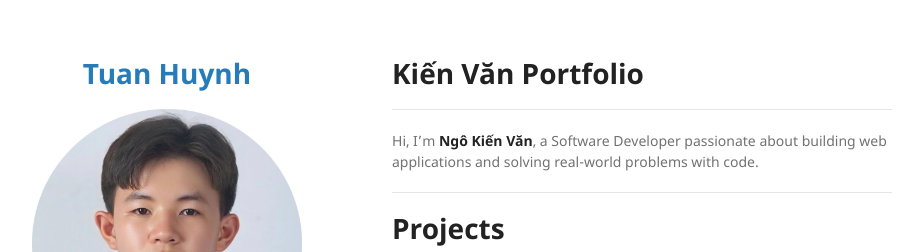
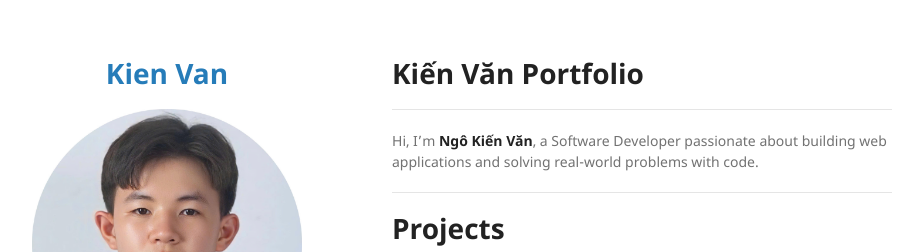
Before and after one commit to ChickenFriedC/ChickenFriedC.github.io, a Jekyll site: the page built from index.md, in a window 1280 px wide. Shown: the top 252 px of the page, without its empty margins (178-1101 px from the left). Built offline with Jekyll 4.4.1, drawn with Linux system fonts in a browser that asks for light colours; our own code applies the rules of GitHub Pages for plain Markdown files.

Commit message:
Update _config.yml

```diff
--- a/_config.yml
+++ b/_config.yml
@@ -1,12 +1,12 @@
-title: <p align="center"> Tuan Huynh </p>
+title: <p align="center"> Kien Van </p>
 
 logo: "/images/Avatar.jpg?raw=true"
 
 description:
   <p align="center">
   <a href="pdf/Resume.pdf" target="_blank">Resume</a> |
-  <a href="https://www.linkedin.com/in/tuan-huynh-88194b393/" target="_blank">LinkedIn</a> |
-  <a href="https://github.com/tuanPeo27" target="_blank">GitHub</a>
+  <a href="https://www.linkedin.com/in/kiến-văn-70422b3ba/" target="_blank">LinkedIn</a> |
+  <a href="https://github.com/ChickenFriedC" target="_blank">GitHub</a>
   </p>
 
   <p align="justify">
```
